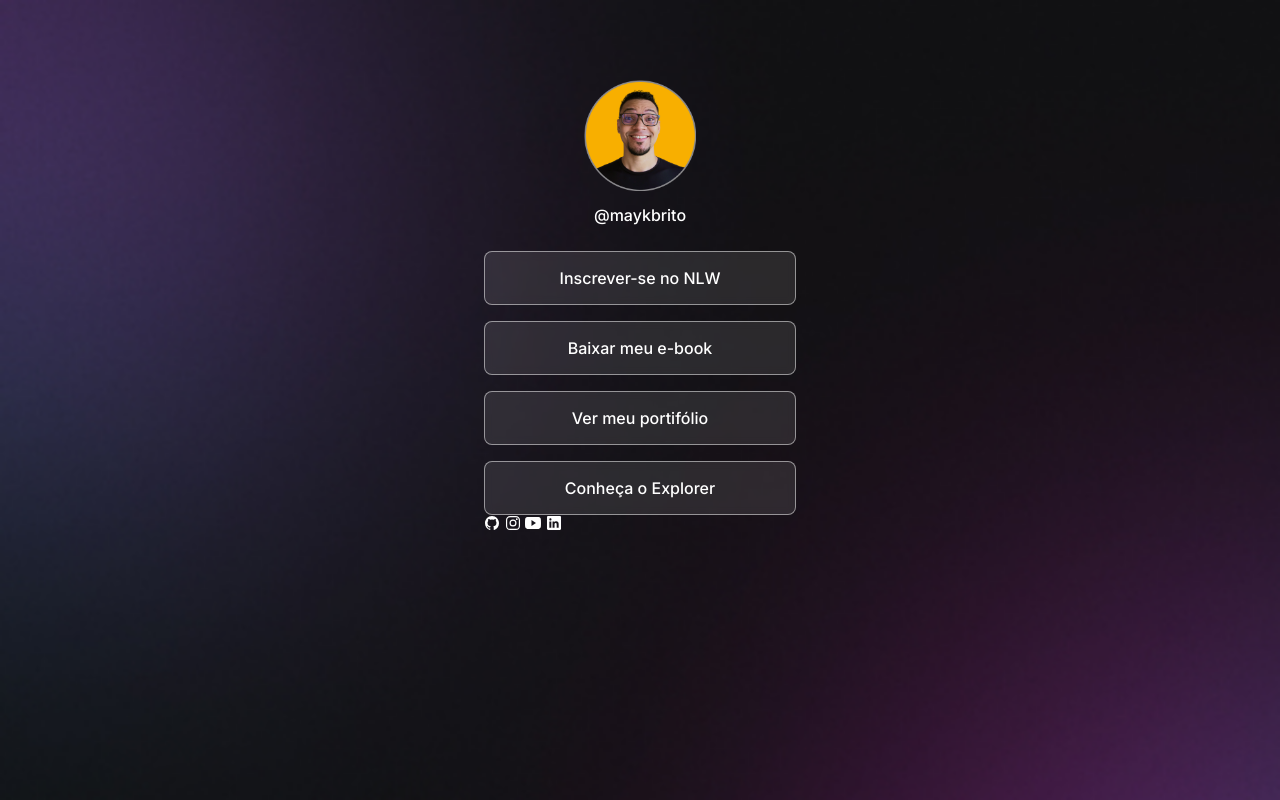
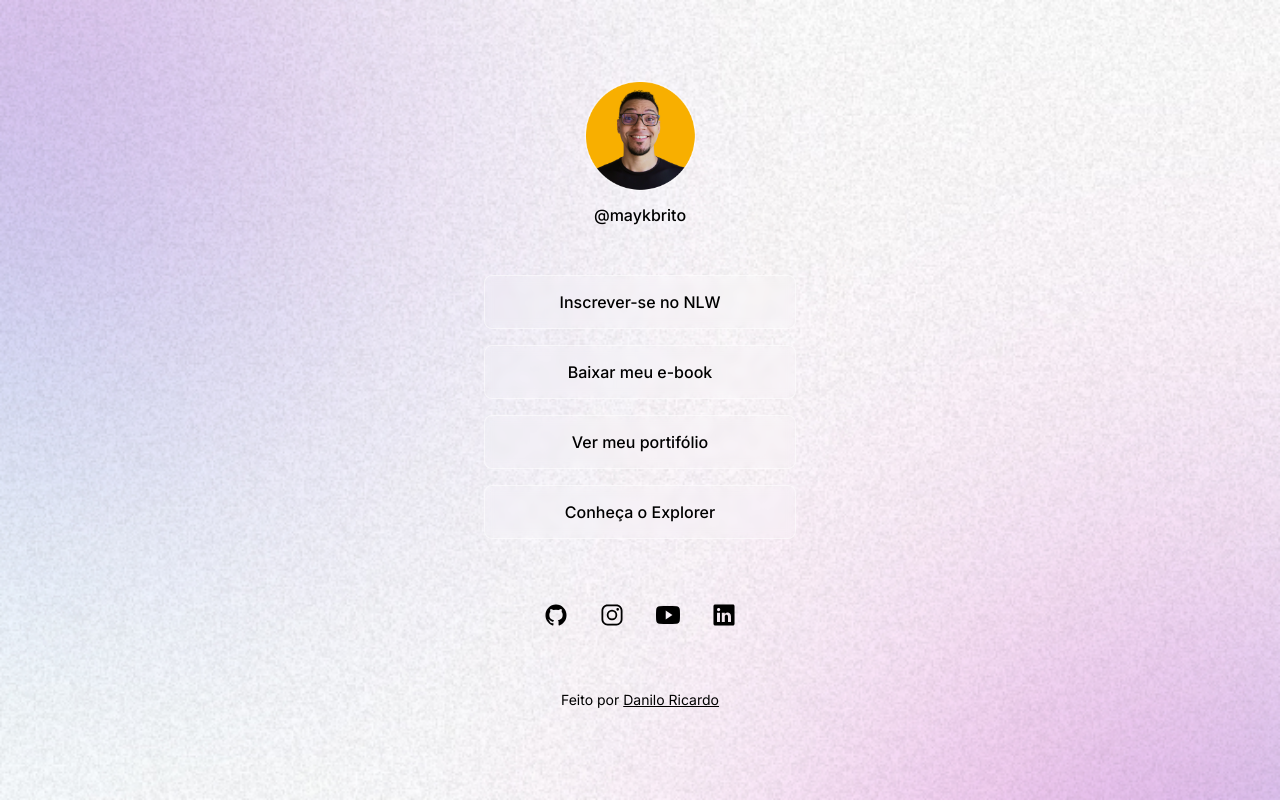
Before and after one commit to Daniloricardo22/Estudos-HTML, a plain HTML site: page index.html in a window 1280 px wide. Drawn offline with nearby package versions, Linux system fonts and the light colour scheme.

Commit message:
Ajustando o background

```diff
--- a/index.html
+++ b/index.html
@@ -1,5 +1,5 @@
 <!DOCTYPE html>
-<html lang="pt-br">
+<html lang="pt-br" class="light">
 <head>
   <link rel="preconnect" href="https://fonts.googleapis.com">
 <link rel="preconnect" href="https://fonts.gstatic.com" crossorigin>
@@ -31,11 +31,22 @@
       </li>
     </ul>
     <div id="social-links">
-      <ion-icon name="logo-github"></ion-icon>
-      <ion-icon name="logo-instagram"></ion-icon>
-      <ion-icon name="logo-youtube"></ion-icon>
-      <ion-icon name="logo-linkedin"></ion-icon>
+      <a href="#" target="_blank">
+        <ion-icon name="logo-github"></ion-icon>
+      </a>
+      <a href="#" target="_blank">
+        <ion-icon name="logo-instagram"></ion-icon>
+      </a>
+      <a href="#" target="_blank">
+        <ion-icon name="logo-youtube"></ion-icon>
+      </a>
+      <a href="#" target="_blank">
+        <ion-icon name="logo-linkedin"></ion-icon>
+      </a>
     </div>
+    <footer>
+      <p>Feito por <a href="https://www.instagram.com/daniloricardo22/" target="_blank">Danilo Ricardo</a></p>
+    </footer>
   </div>
 
   <script type="module" src="https://unpkg.com/ionicons@7.1.0/dist/ionicons/ionicons.esm.js"></script>
--- a/style.css
+++ b/style.css
@@ -2,6 +2,14 @@
   margin: 0;
   padding: 0;
   box-sizing: border-box;
+}
+:root {
+  --text-color:white;
+  --bg-url: url(./assets/assets/bg-mobile.jpg)
+}
+.light {
+  --text-color: black;
+  --bg-url: url(./assets/assets/bg-mobile-light.jpg);
 }
 body {
  /*
@@ -14,11 +22,11 @@ body {
 
   background: color image repeat position/size */
 
-  background: url(./assets/assets/bg-mobile.jpg) no-repeat top center/cover;
+  background: var(--bg-url) no-repeat top center/cover;
 }
 body * {
   font-family: 'Inter', sans-serif;
-  color: #ffffff;
+  color: var(--text-color);
 }
 #container {
   width: 360px;
@@ -46,6 +54,7 @@ ul {
   display: flex;
   flex-direction: column;
   gap: 16px;
+  padding: 24px 0;
 }
 
 ul li a {
@@ -68,5 +77,31 @@ ul li a {
 /* pseudo-selector*/
 ul li a:hover {
   background: rgba(255, 255, 255, 0.05);
-  border:1.5px solid white;
+  border:1.5px solid var(--text-color);
 }
+
+#social-links {
+  display: flex;
+  justify-content: center;
+
+  padding: 24px 0;
+  font-size: 24px;
+}
+#social-links a {
+  display: flex;
+  align-items: center;
+  justify-content: center;
+  padding: 16px;
+  transition: background 0.2s;
+  border-radius: 50%;
+}
+
+#social-links a:hover {
+  background: rgba(255, 255, 255, 0.2);
+
+}
+footer {
+  padding: 24px 0;
+  text-align: center;
+  font-size: 14px;
+}
```
